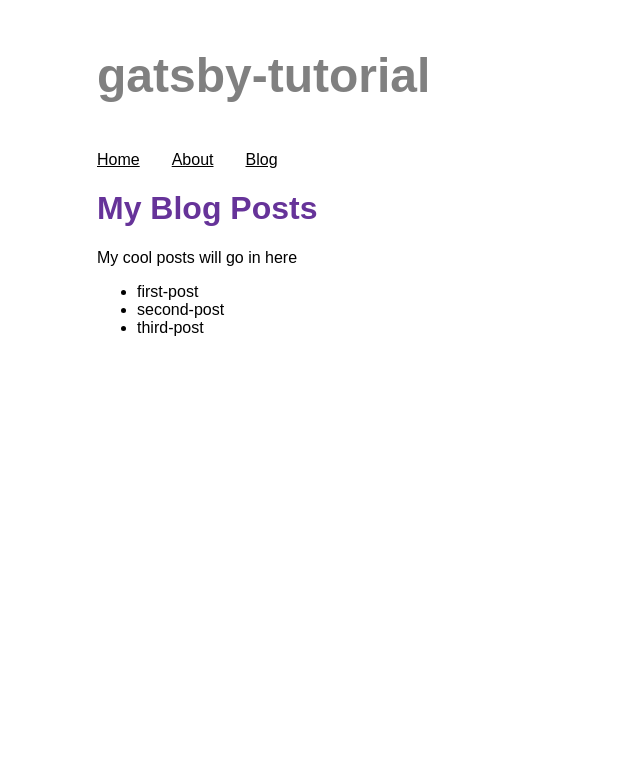
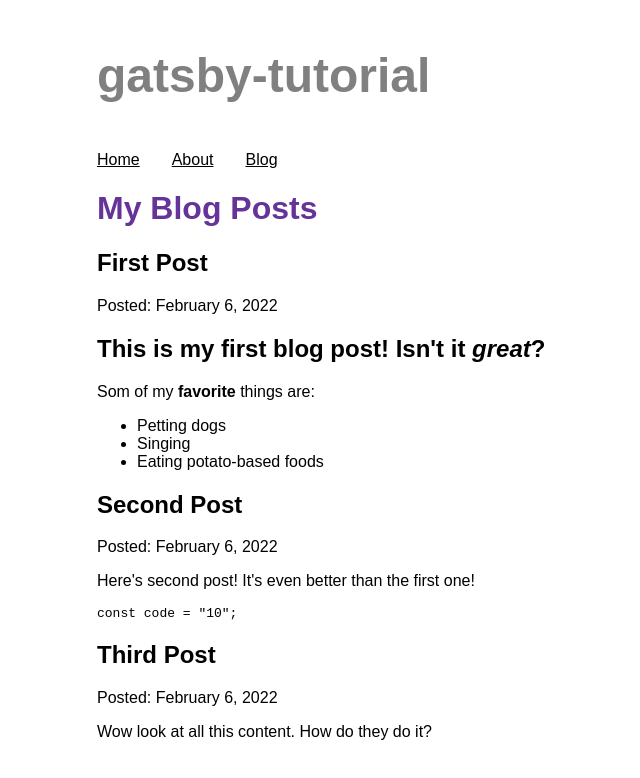
Before and after one commit to gsphyo91/gatsby-tutorial, a Gatsby site: page /blog in a window 1280 px wide. Shown: the whole page, without its empty margins (293-933 px from the left). Built offline with nearby package versions, Linux system fonts and the light colour scheme; Gatsby itself is replaced by a stand-in of ours; some packages are replaced by stand-ins of ours; code samples lack their colours.

Commit message:
feat: tutorial 5 - mdx

````diff
--- a/blog/first-post.mdx
+++ b/blog/first-post.mdx
@@ -0,0 +1,13 @@
+---
+title: "First Post"
+date: "2022-02-06"
+author: "Gyungsoo Phyo"
+---
+
+# This is my first blog post! Isn't it _great_?
+
+Som of my **favorite** things are:
+
+- Petting dogs
+- Singing
+- Eating potato-based foods
--- a/blog/second-post.mdx
+++ b/blog/second-post.mdx
@@ -0,0 +1,10 @@
+---
+title: "Second Post"
+date: "2022-02-06"
+---
+
+Here's second post! It's even better than the first one!
+
+```javascript
+const code = "10";
+```
--- a/blog/third-post.mdx
+++ b/blog/third-post.mdx
@@ -0,0 +1,6 @@
+---
+title: "Third Post"
+date: "2022-02-06"
+---
+
+Wow look at all this content. How do they do it?
--- a/gatsby-config.js
+++ b/gatsby-config.js
@@ -8,11 +8,12 @@
     `gatsby-plugin-image`,
     `gatsby-plugin-sharp`,
     {
-      resolve: "gatsby-source-filesystem",
+      resolve: `gatsby-source-filesystem`,
       options: {
         name: `blog`,
         path: `${__dirname}/blog`,
       },
     },
+    `gatsby-plugin-mdx`,
   ],
 };
--- a/package.json
+++ b/package.json
@@ -15,9 +15,12 @@
     "clean": "gatsby clean"
   },
   "dependencies": {
+    "@mdx-js/mdx": "v1",
+    "@mdx-js/react": "v1",
     "babel-plugin-styled-components": "^2.0.2",
     "gatsby": "^4.5.3",
     "gatsby-plugin-image": "^2.6.0",
+    "gatsby-plugin-mdx": "^3.6.0",
     "gatsby-plugin-sharp": "^4.6.0",
     "gatsby-plugin-styled-components": "^5.6.0",
     "gatsby-source-filesystem": "^4.6.0",
--- a/src/pages/blog/index.js
+++ b/src/pages/blog/index.js
@@ -1,12 +1,18 @@
 import { graphql } from "gatsby";
+import { MDXRenderer } from "gatsby-plugin-mdx";
 import * as React from "react";
 import { Layout } from "../../templates/Layout";
 
 export const query = graphql`
-  query {
-    allFile {
+  query GetPostList {
+    allMdx(sort: { fields: frontmatter___date, order: DESC }) {
       nodes {
-        name
+        frontmatter {
+          date(formatString: "MMMM D, YYYY")
+          title
+        }
+        id
+        body
       }
     }
   }
@@ -14,17 +20,18 @@
 
 const BlogPage = ({
   data: {
-    allFile: { nodes: posts },
+    allMdx: { nodes: posts },
   },
 }) => {
   return (
     <Layout pageTitle="My Blog Posts">
-      <p>My cool posts will go in here</p>
-      <ul>
-        {posts.map(({ name }, index) => (
-          <li key={index}>{name}</li>
-        ))}
-      </ul>
+      {posts.map(({ id, frontmatter: { title, date }, body }) => (
+        <article key={id}>
+          <h2>{title}</h2>
+          <p>Posted: {date}</p>
+          <MDXRenderer>{body}</MDXRenderer>
+        </article>
+      ))}
     </Layout>
   );
 };
````
Also changed, not shown: 1 other file.
